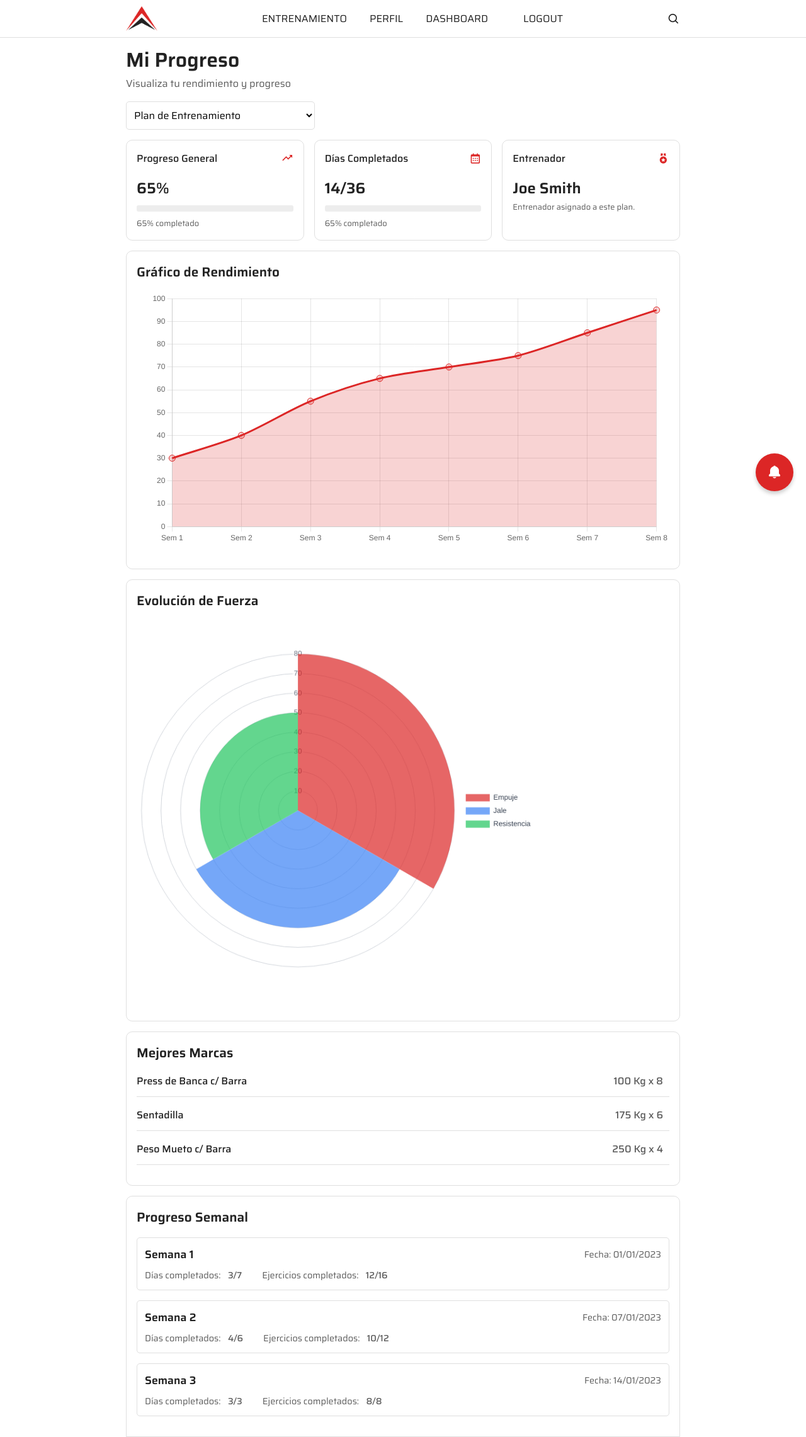
After one commit to GuilleBouix/TrainingPlus-Tesis, a Flask app: page /progreso in a window 1280 px wide. The commit adds this page. Shown: the whole page at 63% size. Run offline with Flask 3, Linux system fonts and the light colour scheme; the visitor is signed in with stand-in values (Sample User, id 1); data that the repository does not hold is empty.

Commit message:
estructura-&-estilos-seccion-progreso

```diff
--- a/app/routes/progreso.py
+++ b/app/routes/progreso.py
@@ -5,3 +5,9 @@
 
 
 progreso_bp = Blueprint('progreso', __name__)
+
+
+@progreso_bp.route('/progreso', methods=['GET', 'POST'])
+@login_required
+def progreso():
+    return render_template('progreso.html')
--- /dev/null
+++ b/app/static/css/progreso.css
@@ -0,0 +1,262 @@
+@import url('https://fonts.googleapis.com/css2?family=Poppins:ital,wght@0,100;0,200;0,300;0,400;0,500;0,600;0,700;0,800;0,900;1,100;1,200;1,300;1,400;1,500;1,600;1,700;1,800;1,900&display=swap');
+@import url('https://fonts.googleapis.com/css2?family=Saira:ital,wght@0,100..900;1,100..900&display=swap');
+
+* {
+    margin: 0;
+    padding: 0;
+    box-sizing: border-box;
+    font-family: 'Saira', sans-serif;
+    font-weight: 400;
+}
+
+:root {
+    /* ------ MAIN COLORS ------ */
+    --color-primary: #DC2626;
+    --color-secondary: #EDEDED;
+    --color-background: #FFFFFF;
+    /* ------ TEXT COLORS ------ */
+    --color-text-primary: #222222;
+    --color-text-secondary: #5B5B5B;
+    /* ------ BUTTON COLORS ------ */
+    --color-button-primary: #EF4444;
+    --color-button-hover: #DC2626;
+    --color-button-active: #B91C1C;
+    /* ------ OTHERS COLORS ------ */
+    --color-border: #DFDFDF;
+    --color-flash-error-bg: #EEC8C5;
+    --color-flash-error-text: #CA0000;
+    --color-flash-success-bg: #C6ECC6;
+    --color-flash-success-text: #37A437;
+}
+
+.title h1 {
+    font-weight: 600;
+    font-size: 2rem;
+    color: var(--color-text-primary);
+}
+.title p {
+    font-size: 1rem;
+    color: var(--color-text-secondary);
+}
+
+
+/* Seleccionar plan deentrenamiento */
+.select-training select {
+    outline: none;
+    padding: 0.5rem;
+    border: 1px solid var(--color-border);
+    border-radius: 5px;
+    font-size: 1rem;
+    resize: none;
+    background-color: var(--color-background);
+    cursor: pointer;
+    margin: 1rem 0;
+    width: 300px;
+}
+
+/* Progreso General */
+.progreso-general {
+    display: flex;
+    justify-content: space-between;
+    gap: 1rem;
+}
+
+.progreso-general .card {
+    width: 100%;
+    border: 1px solid var(--color-border);
+    border-radius: 10px;
+    padding: 1rem;
+}
+
+.card .card-title {
+    display: flex;
+    justify-content: space-between;
+    align-items: center;
+    margin-bottom: 1rem;
+}
+.card-title h2 {
+    font-weight: 500;
+    font-size: 1rem;
+    color: var(--color-text-primary);
+}
+.card-title i {
+    font-size: 1.2rem;
+    color: var(--color-primary);
+}
+
+.card .card-data {
+    display: flex;
+    flex-direction: column;
+    align-items: self-start;
+}
+.card-data h3 {
+    font-weight: 600;
+    font-size: 1.5rem;
+    color: var(--color-text-primary);
+}
+.card-data p {
+    font-weight: 400;
+    font-size: 0.8rem;
+    color: var(--color-text-secondary);
+}
+.card-data .bar {
+    width: 100%;
+    height: 10px;
+    background-color: var(--color-secondary);
+    border-radius: 3px;
+    margin: 0.5rem 0;
+}
+.bar-progress {
+    background-color: var(--color-primary);
+}
+.day-progress {
+    background-color: var(--color-primary);
+}
+
+
+
+/* Gráfico de Rendimiento */
+.rendimiento-container {
+    padding: 1rem;
+    border: 1px solid var(--color-border);
+    border-radius: 10px;
+    margin: 1rem 0;
+    position: relative;
+}
+.rendimiento-container h2 {
+    font-weight: 600;
+    font-size: 1.3rem;
+    color: var(--color-text-primary);
+}
+
+.rendimiento-container #lineChart {
+    margin-top: 1rem;
+}
+
+.rendimiento-container #fuerzaMovChart {
+    width: 75% !important;
+    height: auto !important;
+}
+
+/* Marcadores */
+.marcadores-container {
+    padding: 1rem;
+    border: 1px solid var(--color-border);
+    border-radius: 10px;
+    margin: 1rem 0;
+}
+.marcadores-container h2 {
+    font-weight: 600;
+    font-size: 1.3rem;
+    color: var(--color-text-primary);
+}
+
+.marcadores-container .marcadores {
+    margin: 1rem 0;
+}
+
+.marcadores .marcador {
+    display: flex;
+    justify-content: space-between;
+    align-items: center;
+    border-bottom: 1px solid var(--color-border);
+    margin-bottom: 1rem;
+}
+.marcador strong {
+    font-weight: 500;
+    font-size: 1rem;
+    color: var(--color-text-primary);
+    margin-bottom: .75rem;
+}
+.marcador span {
+    font-weight: 500;
+    color: var(--color-text-secondary);
+    border-radius: 50px;
+    padding: 0 10px;
+    margin-bottom: .75rem;
+}
+
+
+/* Progreso Semanal */
+.progreso-semanal-container {
+    padding: 1rem;
+    border: 1px solid var(--color-border);
+    border-top-left-radius: 10px;
+    border-top-right-radius: 10px;
+    margin: 1rem 0;
+}
+.progreso-semanal-container h2 {
+    font-weight: 600;
+    font-size: 1.3rem;
+    color: var(--color-text-primary);
+}
+
+.progreso-semanal-container .semana {
+    margin: 1rem 0;
+    border: 1px solid var(--color-border);
+    border-radius: 5px;
+    padding: .75rem;
+}
+.semana .semana-title {
+    display: flex;
+    justify-content: space-between;
+    align-items: center;
+    margin-bottom: .5rem;
+}
+.semana-title strong {
+    font-weight: 600;
+    font-size: 1rem;
+    color: var(--color-text-primary);
+    font-size: 1.1rem;
+}
+.semana-title p {
+    color: var(--color-text-secondary);
+    font-size: .9rem;
+}
+
+.semana .datos {
+    display: flex;
+    gap: 2rem;
+}
+.datos .dias p,
+.ejercicios p {
+    color: var(--color-text-secondary);
+    font-size: .9rem;
+}
+.datos .dias span,
+.ejercicios span {
+    font-weight: 500;
+    color: var(--color-text-secondary);
+    font-size: .9rem;
+    margin-left: .5rem;
+}
+
+
+
+/* Media Querys */
+@media screen and (max-width: 1160px) {
+}
+
+@media screen and (max-width: 950px) {
+}
+
+@media screen and (max-width: 768px) {
+    .select-training select {
+        width: 100%;
+    }
+
+    .progreso-general {
+        flex-direction: column;
+    }
+
+    .rendimiento-container #fuerzaMovChart {
+        width: 100% !important;
+    }
+
+    .semana .datos {
+        flex-direction: column;
+        gap: 0;
+    }
+
+
+}
--- a/app/templates/base.html
+++ b/app/templates/base.html
@@ -13,7 +13,13 @@
     <link rel="stylesheet" href="{{ url_for('static', filename='css/usuario.css') }}">
     <link rel="stylesheet" href="{{ url_for('static', filename='css/notificaciones.css') }}">
     <link rel="stylesheet" href="{{ url_for('static', filename='css/crear_entrenamiento.css') }}">
+    <link rel="stylesheet" href="{{ url_for('static', filename='css/dashboard.css') }}">
+    <link rel="stylesheet" href="{{ url_for('static', filename='css/progreso.css') }}">
 
+    <!-- Chart.js -->
+    <script src="https://cdn.jsdelivr.net/npm/chart.js"></script>
+
+    <!-- Iconos -->
     <link href='https://unpkg.com/boxicons@2.1.4/css/boxicons.min.css' rel='stylesheet'>
     <link rel="icon" href="/static/images/favicon.ico" type="image/x-icon">
 
@@ -52,7 +58,7 @@
             {% if session['rol'] == 2 %}
                 <li><a href="#">DASHBOARD</a></li>
             {% else %}
-                <li><a href="#">PROGRESO</a></li>
+                <li><a href="{{ url_for('progreso.progreso') }}">PROGRESO</a></li>
             {% endif %}
             <li><a href="{{ url_for('notificaciones.listar_solicitudes') }}" class="menu-notificacion">NOTIFICACIONES</a>
             </li>
--- /dev/null
+++ b/app/templates/progreso.html
@@ -0,0 +1,292 @@
+{% extends 'base.html' %}
+
+{% block title %}
+    Mi Progreso - Training+
+{% endblock %}
+
+{% block content %}
+
+    <div class="title">
+        <h1>Mi Progreso</h1>
+        <p>Visualiza tu rendimiento y progreso</p>
+    </div>
+
+    <!-- Select para seleccionar el plan de entrenamiento -->
+    <div class="select-training">
+        <select id="select-training">
+            <option value="" selected>Plan de Entrenamiento</option>
+            <option value="">Rutina de Fuerza</option>
+            <option value="">Hipertrofia</option>
+        </select>
+    </div>
+
+    <!-- Progreso en general -->
+    <div class="progreso-general">
+        <div class="card">
+            <div class="card-title">
+                <h2>Progreso General</h2>
+                <i class='bx bx-trending-up'></i>
+            </div>
+
+            <div class="card-data">
+                <h3>65%</h3>
+
+                <div class="bar bar-progress" data-progreso=""></div>
+
+                <p>65% completado</p>
+            </div>
+        </div>
+
+        <div class="card">
+            <div class="card-title">
+                <h2>Días Completados</h2>
+                <i class='bx bx-calendar'></i>
+            </div>
+
+            <div class="card-data">
+                <h3>14/36</h3>
+
+                <div class="bar day-progress" data-progreso=""></div>
+
+                <p>65% completado</p>
+            </div>
+        </div>
+
+        <div class="card">
+            <div class="card-title">
+                <h2>Entrenador</h2>
+                <i class='bx bxs-medal'></i>
+            </div>
+
+            <div class="card-data">
+                <h3>Joe Smith</h3>
+
+                <p>Entrenador asignado a este plan.</p>
+            </div>
+        </div>
+    </div>
+
+    <!-- Grafico de rendimiento (lineal) -->
+    <div class="rendimiento-container">
+        <h2>Gráfico de Rendimiento</h2>
+
+        <canvas id="lineChart"></canvas>
+
+         <!-- Gráfico de Rendimiento (lineal) -->
+        <script>
+            const ctx = document.getElementById('lineChart').getContext('2d');
+            const lineChart = new Chart(ctx, {
+                type: 'line',
+                data: {
+                labels: ['Sem 1', 'Sem 2', 'Sem 3', 'Sem 4', 'Sem 5', 'Sem 6', 'Sem 7', 'Sem 8'],
+                datasets: [{
+                    // label eliminado
+                    data: [30, 40, 55, 65, 70, 75, 85, 95],
+                    borderColor: '#DC2626',
+                    backgroundColor: 'rgba(220, 38, 38, 0.2)', // mismo color pero transparente
+                    fill: true,
+                    tension: 0.3,
+                    pointRadius: 5,
+                    pointHoverRadius: 8,
+                }]
+                },
+                options: {
+                responsive: true,
+                plugins: {
+                    legend: {
+                    display: false // Oculta el rectángulo/label
+                    }
+                },
+                scales: {
+                    y: {
+                    beginAtZero: true,
+                    max: 100,
+                    title: {
+                        display: true,
+                    }
+                    },
+                    x: {
+                    title: {
+                        display: true,
+                    }
+                    }
+                }
+                }
+            });
+        </script>
+    </div>
+
+    <!-- Grafico de fuerza (radar) -->
+    <div class="rendimiento-container">
+        <h2>Evolución de Fuerza</h2>
+
+        <canvas id="fuerzaMovChart"></canvas>
+
+        <script>
+            const ctx2 = document.getElementById('fuerzaMovChart').getContext('2d');
+
+            const fuerzaData = {
+              labels: ['Empuje', 'Jale', 'Resistencia'],
+              datasets: [{
+                data: [80, 60, 50], // ejemplo de valores
+                backgroundColor: [
+                  'rgba(220,38,38,0.7)',  // rojo
+                  'rgba(59,130,246,0.7)', // azul
+                  'rgba(34,197,94,0.7)'   // verde
+                ],
+                borderWidth: 0
+              }]
+            };
+
+            const fuerzaOptions = {
+              responsive: true,
+              plugins: {
+                legend: {
+                  position: 'right',
+                  labels: {
+                    color: '#374151'
+                  }
+                },
+                tooltip: {
+                  backgroundColor: '#1f2937',
+                  titleColor: '#fff',
+                  bodyColor: '#fff',
+                  cornerRadius: 6,
+                  callbacks: {
+                    label: function(context) {
+                      const label = context.label;
+                      const value = context.raw;
+                      if (label === 'Resistencia') {
+                        return `Aumento de Resistencia: ${value}`;
+                      } else {
+                        return `Fuerza Ganada: ${value}`;
+                      }
+                    }
+                  }
+                }
+              },
+              scales: {
+                r: {
+                  angleLines: {
+                    color: '#e5e7eb'
+                  },
+                  grid: {
+                    color: '#d1d5db'
+                  },
+                  pointLabels: {
+                    color: '#374151',
+                    font: {
+                      weight: 'bold'
+                    }
+                  },
+                  ticks: {
+                    color: '#6b7280'
+                  }
+                }
+              }
+            };
+
+            new Chart(ctx2, {
+              type: 'polarArea',
+              data: fuerzaData,
+              options: fuerzaOptions,
+              responsive: true,
+              maintainAspectRatio: false,
+            });
+        </script>
+    </div>
+
+    <!-- Mejores Marcas-->
+    <div class="marcadores-container">
+        <h2>Mejores Marcas</h2>
+
+        <div class="marcadores">
+            <div class="marcador">
+                <strong>Press de Banca c/ Barra</strong>
+
+                <span>100 Kg x 8</span>
+            </div>
+
+            <div class="marcador">
+                <strong>Sentadilla</strong>
+
+                <span>175 Kg x 6</span>
+            </div>
+
+            <div class="marcador">
+                <strong>Peso Mueto c/ Barra</strong>
+
+                <span>250 Kg x 4</span>
+            </div>
+        </div>
+    </div>
+
+    <!-- Progreso Semanal -->
+    <div class="progreso-semanal-container">
+        <h2>Progreso Semanal</h2>
+
+        <div class="semana">
+            <div class="semana-title">
+                <strong>Semana 1</strong>
+                <p>Fecha: 01/01/2023</p>
+            </div>
+
+            <div class="datos">
+                <div class="dias">
+                    <p>
+                        Días completados: <span>3/7</span>
+                    </p>
+                </div>
+
+                <div class="ejercicios">
+                    <p>
+                        Ejercicios completados: <span>12/16</span>
+                    </p>
+                </div>
+            </div>
+        </div>
+
+        <div class="semana">
+            <div class="semana-title">
+                <strong>Semana 2</strong>
+                <p>Fecha: 07/01/2023</p>
+            </div>
+
+            <div class="datos">
+                <div class="dias">
+                    <p>
+                        Días completados: <span>4/6</span>
+                    </p>
+                </div>
+
+                <div class="ejercicios">
+                    <p>
+                        Ejercicios completados: <span>10/12</span>
+                    </p>
+                </div>
+            </div>
+        </div>
+
+        <div class="semana">
+            <div class="semana-title">
+                <strong>Semana 3</strong>
+                <p>Fecha: 14/01/2023</p>
+            </div>
+
+            <div class="datos">
+                <div class="dias">
+                    <p>
+                        Días completados: <span>3/3</span>
+                    </p>
+                </div>
+
+                <div class="ejercicios">
+                    <p>
+                        Ejercicios completados: <span>8/8</span>
+                    </p>
+                </div>
+            </div>
+        </div>
+    </div>
+
+{% endblock %}
```
Also changed, not shown: app/static/css/dashboard.css (added), app/templates/dashboard.html (added).
